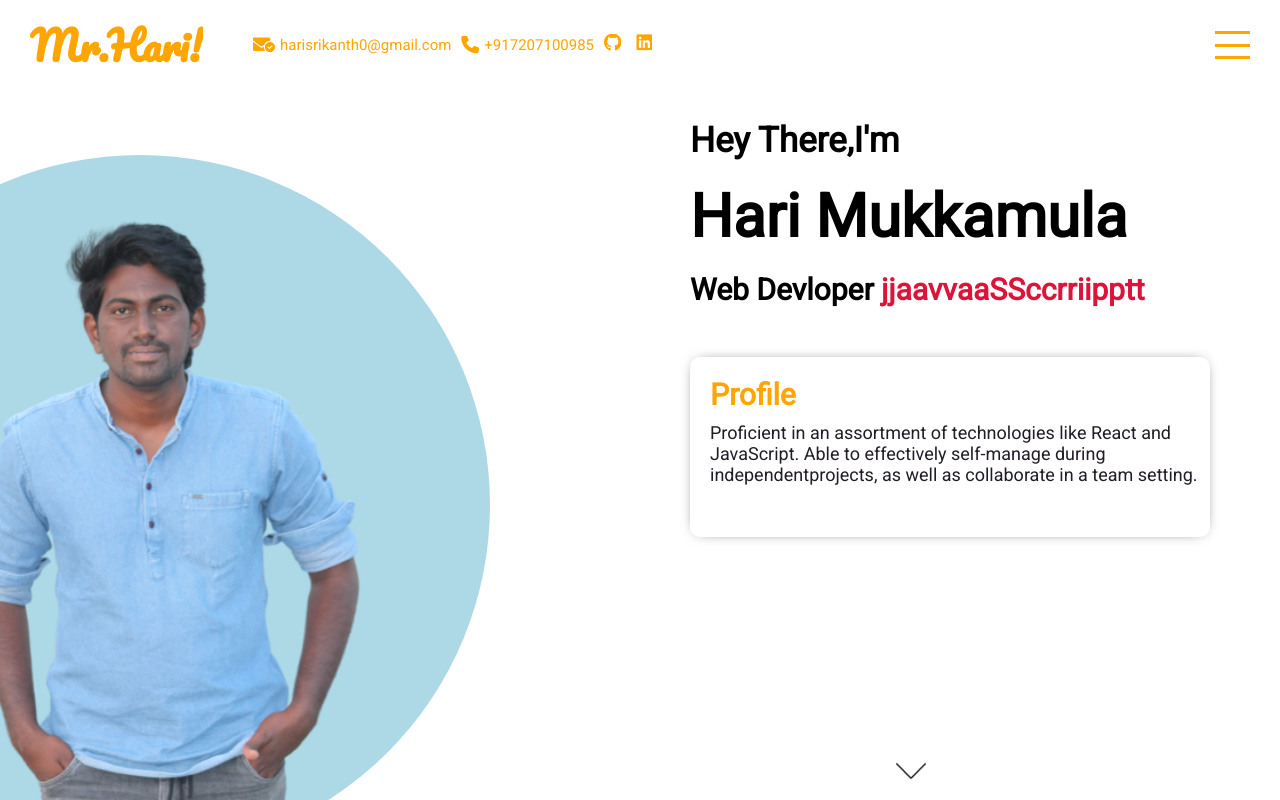
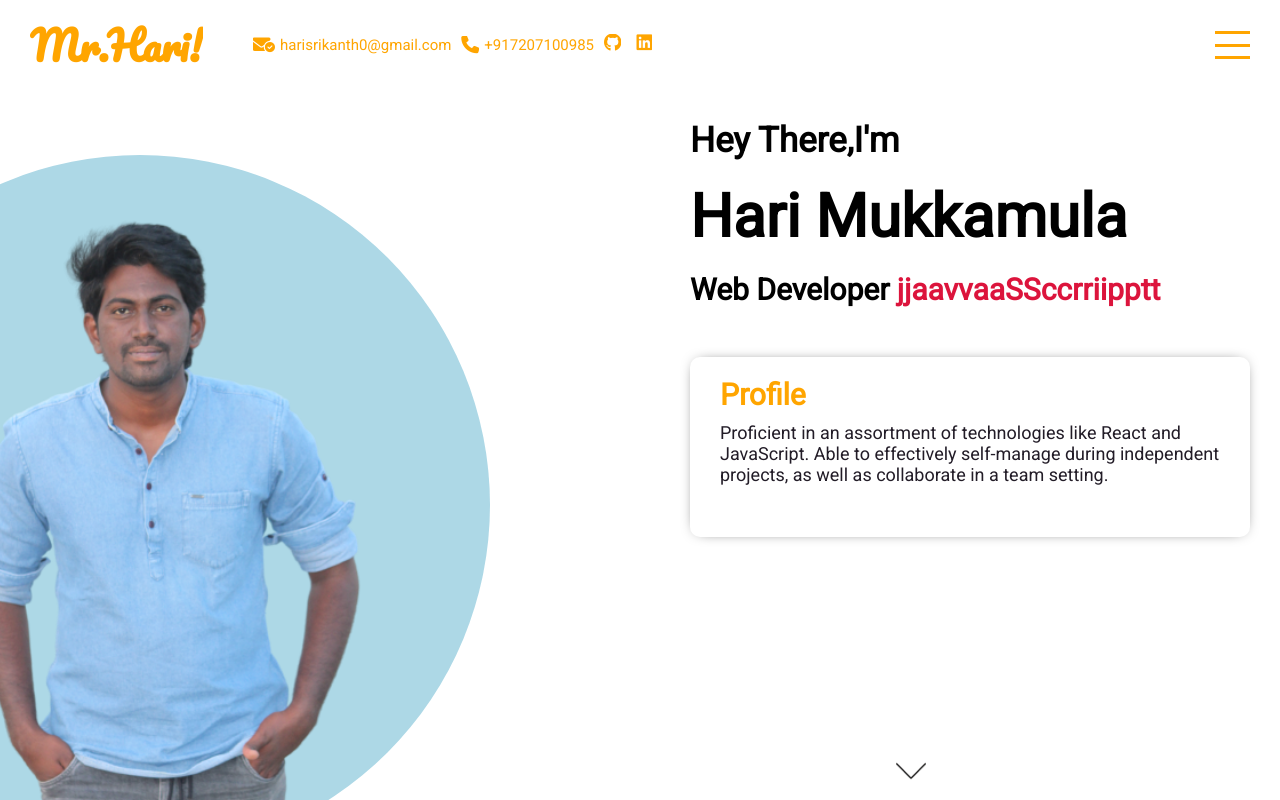
Before and after one commit to Hari0o/Portfolio, a React (Create React App) app: page / in a window 1280 px wide. Built offline with nearby package versions, Linux system fonts and the light colour scheme; a web font is replaced by a local one.

Commit message:
spellmistakes

```diff
--- a/src/component/Intro/Intro.jsx
+++ b/src/component/Intro/Intro.jsx
@@ -23,13 +23,13 @@ function Intro() {
                 <div className="details">
                     <h2>Hey There,I'm</h2>
                     <h1>Hari Mukkamula</h1>
-                    <h3>Web Devloper <span ref={textRef}></span> </h3>
+                    <h3>Web Developer <span ref={textRef}></span> </h3>
 
                     <div className="box">
                     <h3 className='p'>Profile</h3>
-                    <p >Proficient in an assortment of technologies like React and JavaScript.
-                        Able to effectively self-manage during independentprojects, as well as
-                            collaborate in a team setting.</p>
+                    <p>Proficient in an assortment of technologies like React and JavaScript.
+                        Able to effectively self-manage during independent projects, as well as
+                        collaborate in a team setting.</p>
                         </div>
 
                 </div>
--- a/src/component/Intro/intro.scss
+++ b/src/component/Intro/intro.scss
@@ -109,14 +109,15 @@
 
             .box{
                 margin-top: 50px;
-                padding-left: 20px;
+                padding-left: 30px;
+                padding-right: 30px;
                 width: 500px;
                     height: 180px;
                     border-radius: 10px;
                     box-shadow: 0px 0px 15px -8px black;
                     overflow: hidden;
+                    justify-content: center;
                     @include mobile {
-
                             font-size: 10px;
                             width: 300px;
                             height: 100px;
```
Also changed, not shown: public/assets/projects.png, public/assets/skills.png.
